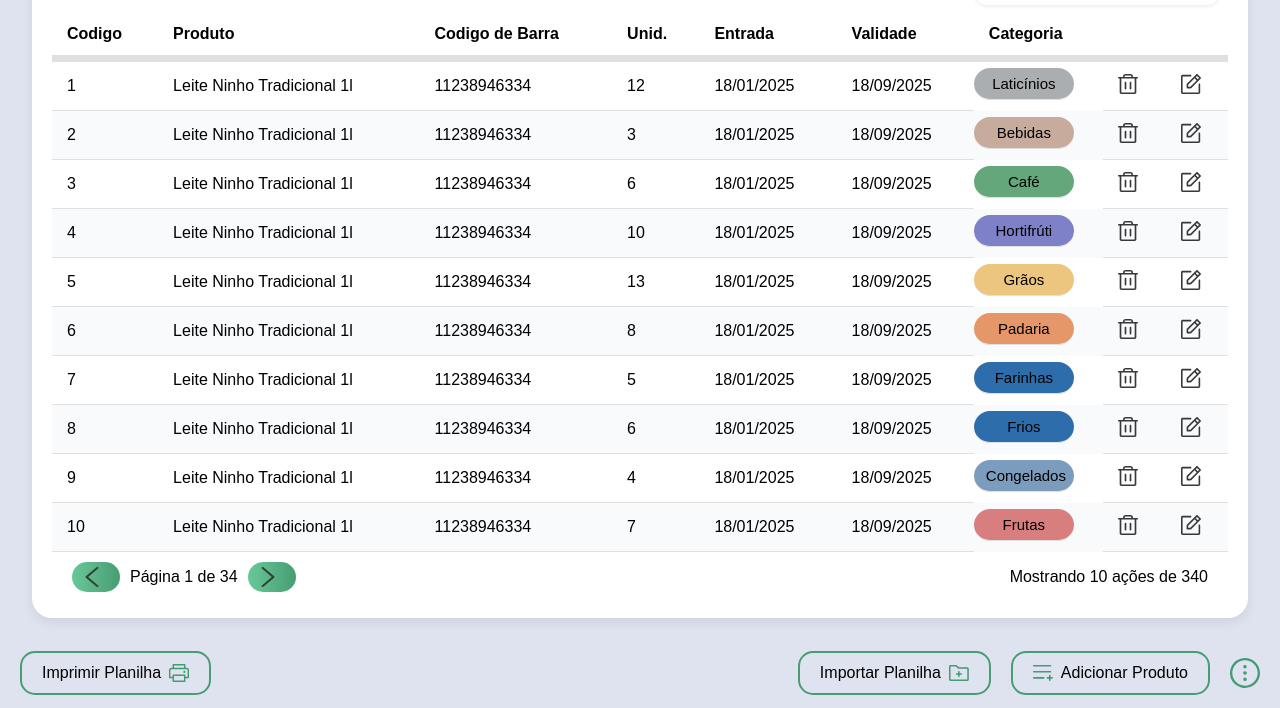
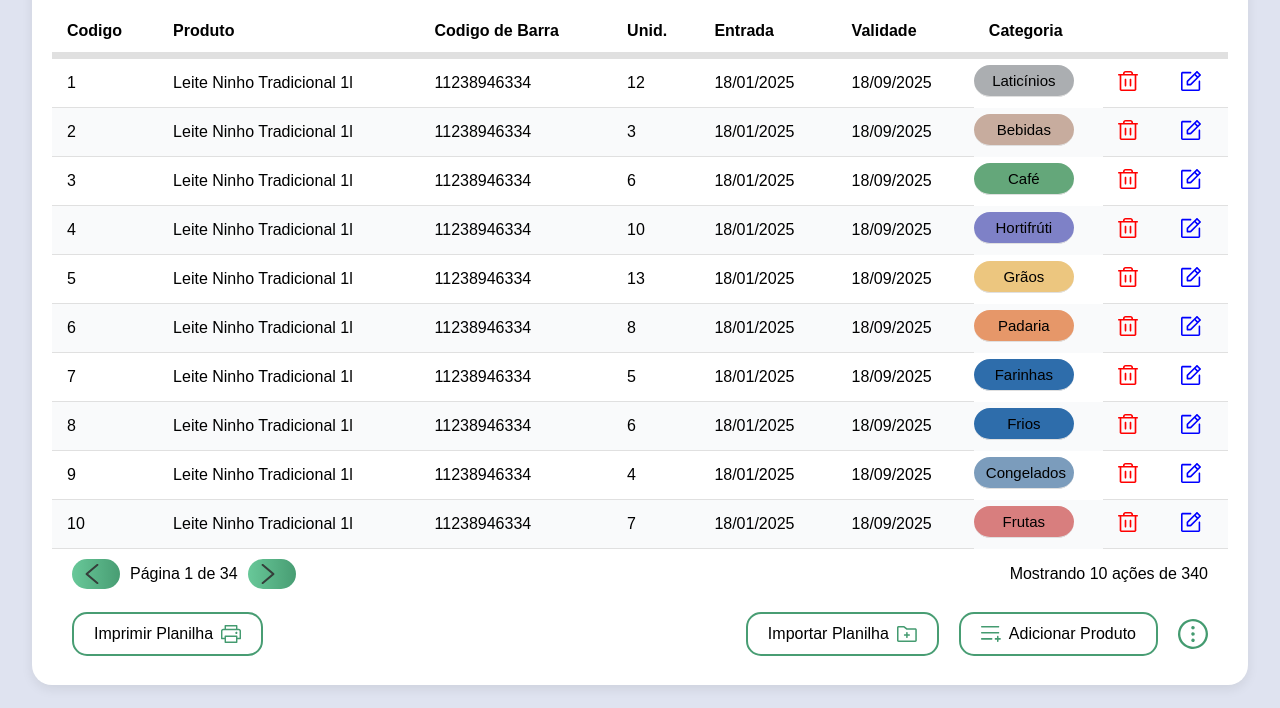
Before and after one commit to EmilySouza22/StockLog, a plain HTML site: page src/pages/Products/index.html in a window 1280 px wide. Shown: the part 253-961 px from the top of the page. Drawn offline with Linux system fonts and the light colour scheme.

Commit message:
Finalização da página de produtos com filtros, tabela de dados e botões de ação organizados. Código revisado e estruturado para facilitar manutenção e leitura.

```diff
--- a/src/pages/Products/index.html
+++ b/src/pages/Products/index.html
@@ -5,6 +5,7 @@
     <meta charset="UTF-8">
     <meta name="viewport" content="width=device-width, initial-scale=1.0">
     <title>Produtos</title>
+    <link rel="icon" href="../../assets/imgs/products/img/logo.svg" type="imagem/svg">
     <link rel="stylesheet" href="style.css">
 </head>
 
@@ -31,7 +32,7 @@
         </div>
 
         <div class="bloco-tabela">
-                <div id=" filtro-btn">
+            <div id="filtro-btn">
                 <p id="produtos">Produtos</p>
                 <div class="filter">
                     <div class="grupo-filtro">
@@ -39,7 +40,6 @@
                             <img src="../../assets/imgs/products/icon/filtro.svg" alt="icon de filtro" id="icon-filtro">
                             Filtrar por:
                         </label>
-
                         <select id="select-btn">
                             <option value="">Nenhum</option>
                             <option value="data">Data</option>
@@ -74,9 +74,9 @@
                         <td>18/01/2025</td>
                         <td>18/09/2025</td>
                         <td class="tag-categoria" id="color-laticinios">Laticínios</td>
-                        <td><img src="../../assets/imgs/products/icon/lixeira.svg" alt="" class="icons-tabela">
+                        <td><img src="../../assets/imgs/products/icon/icon-lixeira.svg" alt="" class="icons-tabela">
                         </td>
-                        <td><img src="../../assets/imgs/products/icon/editar.svg" alt="" class="icons-tabela">
+                        <td><img src="../../assets/imgs/products/icon/icon-editar.svg" alt="" class="icons-tabela" id="icon-editar">
                         </td>
                     </tr>
                     <tr>
@@ -87,9 +87,9 @@
                         <td>18/01/2025</td>
                         <td>18/09/2025</td>
                         <td class="tag-categoria" id="color-bebidas">Bebidas</td>
-                        <td><img src="../../assets/imgs/products/icon/lixeira.svg" alt="" class="icons-tabela">
+                        <td><img src="../../assets/imgs/products/icon/icon-lixeira.svg" alt="" class="icons-tabela">
                         </td>
-                        <td><img src="../../assets/imgs/products/icon/editar.svg" alt="" class="icons-tabela">
+                        <td><img src="../../assets/imgs/products/icon/icon-editar.svg" alt="" class="icons-tabela">
                         </td>
                     </tr>
                     <tr>
@@ -100,9 +100,9 @@
                         <td>18/01/2025</td>
                         <td>18/09/2025</td>
                         <td class="tag-categoria" id="color-cafe">Café</td>
-                        <td><img src="../../assets/imgs/products/icon/lixeira.svg" alt="" class="icons-tabela">
+                        <td><img src="../../assets/imgs/products/icon/icon-lixeira.svg" alt="" class="icons-tabela">
                         </td>
-                        <td><img src="../../assets/imgs/products/icon/editar.svg" alt="" class="icons-tabela">
+                        <td><img src="../../assets/imgs/products/icon/icon-editar.svg" alt="" class="icons-tabela">
                         </td>
                     </tr>
                     <tr>
@@ -113,9 +113,9 @@
                         <td>18/01/2025</td>
                         <td>18/09/2025</td>
                         <td class="tag-categoria" id="color-hortifruti">Hortifrúti</td>
-                        <td><img src="../../assets/imgs/products/icon/lixeira.svg" alt="" class="icons-tabela">
+                        <td><img src="../../assets/imgs/products/icon/icon-lixeira.svg" alt="" class="icons-tabela">
                         </td>
-                        <td><img src="../../assets/imgs/products/icon/editar.svg" alt="" class="icons-tabela">
+                        <td><img src="../../assets/imgs/products/icon/icon-editar.svg" alt="" class="icons-tabela">
                         </td>
                     </tr>
                     <tr>
@@ -126,9 +126,9 @@
                         <td>18/01/2025</td>
                         <td>18/09/2025</td>
                         <td class="tag-categoria" id="color-graos">Grãos</td>
-                        <td><img src="../../assets/imgs/products/icon/lixeira.svg" alt="" class="icons-tabela">
+                        <td><img src="../../assets/imgs/products/icon/icon-lixeira.svg" alt="" class="icons-tabela">
                         </td>
-                        <td><img src="../../assets/imgs/products/icon/editar.svg" alt="" class="icons-tabela">
+                        <td><img src="../../assets/imgs/products/icon/icon-editar.svg" alt="" class="icons-tabela">
                         </td>
                     </tr>
                     <tr>
@@ -139,9 +139,9 @@
                         <td>18/01/2025</td>
                         <td>18/09/2025</td>
                         <td class="tag-categoria" id="color-padaria">Padaria</td>
-                        <td><img src="../../assets/imgs/products/icon/lixeira.svg" alt="" class="icons-tabela">
+                        <td><img src="../../assets/imgs/products/icon/icon-lixeira.svg" alt="" class="icons-tabela">
                         </td>
-                        <td><img src="../../assets/imgs/products/icon/editar.svg" alt="" class="icons-tabela">
+                        <td><img src="../../assets/imgs/products/icon/icon-editar.svg" alt="" class="icons-tabela">
                         </td>
                     </tr>
                     <tr>
@@ -152,9 +152,9 @@
                         <td>18/01/2025</td>
                         <td>18/09/2025</td>
                         <td class="tag-categoria" id="color-farinhas">Farinhas</td>
-                        <td><img src="../../assets/imgs/products/icon/lixeira.svg" alt="" class="icons-tabela">
+                        <td><img src="../../assets/imgs/products/icon/icon-lixeira.svg" alt="" class="icons-tabela">
                         </td>
-                        <td><img src="../../assets/imgs/products/icon/editar.svg" alt="" class="icons-tabela">
+                        <td><img src="../../assets/imgs/products/icon/icon-editar.svg" alt="" class="icons-tabela">
                         </td>
                     </tr>
                     <tr>
@@ -165,9 +165,9 @@
                         <td>18/01/2025</td>
                         <td>18/09/2025</td>
                         <td class="tag-categoria" id="color-frios">Frios</td>
-                        <td><img src="../../assets/imgs/products/icon/lixeira.svg" alt="" class="icons-tabela">
+                        <td><img src="../../assets/imgs/products/icon/icon-lixeira.svg" alt="" class="icons-tabela">
                         </td>
-                        <td><img src="../../assets/imgs/products/icon/editar.svg" alt="" class="icons-tabela">
+                        <td><img src="../../assets/imgs/products/icon/icon-editar.svg" alt="" class="icons-tabela">
                         </td>
                     </tr>
                     <tr>
@@ -178,9 +178,9 @@
                         <td>18/01/2025</td>
                         <td>18/09/2025</td>
                         <td class="tag-categoria" id="color-congelados">Congelados</td>
-                        <td><img src="../../assets/imgs/products/icon/lixeira.svg" alt="" class="icons-tabela">
+                        <td><img src="../../assets/imgs/products/icon/icon-lixeira.svg" alt="" class="icons-tabela">
                         </td>
-                        <td><img src="../../assets/imgs/products/icon/editar.svg" alt="" class="icons-tabela">
+                        <td><img src="../../assets/imgs/products/icon/icon-editar.svg" alt="" class="icons-tabela">
                         </td>
                     </tr>
                     <tr>
@@ -191,9 +191,9 @@
                         <td>18/01/2025</td>
                         <td>18/09/2025</td>
                         <td class="tag-categoria" id="color-frutas">Frutas</td>
-                        <td><img src="../../assets/imgs/products/icon/lixeira.svg" alt="" class="icons-tabela">
+                        <td><img src="../../assets/imgs/products/icon/icon-lixeira.svg" alt="" class="icons-tabela">
                         </td>
-                        <td><img src="../../assets/imgs/products/icon/editar.svg" alt="" class="icons-tabela">
+                        <td><img src="../../assets/imgs/products/icon/icon-editar.svg" alt="" class="icons-tabela">
                         </td>
                     </tr>
                 </tbody>
@@ -201,36 +201,38 @@
 
             <div class="footer" id="footer-geral">
                 <div class="pagination">
-                <button class="bnt-footer" id="bnt-pag-voltar"><img src="../../assets/imgs/products/icon/seta-2.svg"
-                        alt=""></button>
+                    <button class="bnt-footer" id="bnt-pag-voltar">
+                        <img src="../../assets/imgs/products/icon/seta-2.svg" alt="">
+                    </button>
                     <div class="pag-footer">Página 1 de 34</div>
-                <button class="bnt-footer" id="bnt-pag-proximo"><img src="../../assets/imgs/products/icon/seta.svg"
-                        alt=""></button>
+                    <button class="bnt-footer" id="bnt-pag-proximo">
+                        <img src="../../assets/imgs/products/icon/seta.svg" alt="">
+                    </button>
                 </div>
                 <div id="footer-acoes">Mostrando 10 ações de 340</div>
             </div>
-        </div>
-
-
 
             <div class="icons-footer" id="icons">
                 <div>
-                <button id="btn-imprimir">Imprimir Planilha <img src="../../assets/imgs/products/icon/impressora.svg"
-                        alt=""></button>
+                    <button id="btn-imprimir">
+                        Imprimir Planilha <img src="../../assets/imgs/products/icon/impressora.svg" alt="">
+                    </button>
                 </div>
                 <div class="icons-right">
                     <div class="btn-footer-planilha">
-                    <button id="btn-planilha">Importar Planilha <img src="../../assets/imgs/products/icon/planilha.svg"
-                            alt=""></button>
+                        <button id="btn-planilha">
+                            Importar Planilha <img src="../../assets/imgs/products/icon/planilha.svg" alt="">
+                        </button>
                     </div>
                     <div class="btn-footer-planilha">
-                    <button id="btn-produto"><img src="../../assets/imgs/products/icon/adicionar.svg" alt="">
-                        Adicionar
-                        Produto</button>
+                        <button id="btn-produto">
+                            <img src="../../assets/imgs/products/icon/adicionar.svg" alt=""> Adicionar Produto
+                        </button>
                     </div>
                     <div>
-                    <button id="btn-botao-mais"><img src="../../assets/imgs/products/icon/botao-mais-opiçoes.svg"
-                            alt=""></button>
+                        <button id="btn-botao-mais">
+                            <img src="../../assets/imgs/products/icon/botao-mais-opiçoes.svg" alt="">
+                        </button>
                     </div>
                 </div>
             </div>
--- a/src/pages/Products/style.css
+++ b/src/pages/Products/style.css
@@ -236,6 +236,7 @@
   object-fit: contain;
 }
 
+
 thead th {
   padding: 12px 15px;
   border-bottom: 7px solid #e0e0e0;
@@ -251,6 +252,10 @@
 
 tbody tr:nth-child(even) {
   background-color: #f9fafb;
+}
+
+#linha-dois-color{
+  background-color: gray;
 }
 
 #color-laticinios{
@@ -456,7 +461,7 @@
   justify-content: space-between;
   align-items: center;
   padding: 10px 20px;
-  background-color: #dfe3f0;
+  background-color: white;
   position: sticky;
   bottom: 0;
   z-index: 10;
@@ -479,7 +484,7 @@
 #btn-imprimir{
   border: 2px solid #489d73;
   border-radius: 15px;
-  background-color: #dfe3f0;
+  background-color: white;
   padding: 10px 20px;
   display: flex;
   align-items: center;
@@ -497,7 +502,7 @@
 #btn-planilha {
   border: 2px solid #489d73;
   border-radius: 15px;
-  background-color: #dfe3f0;
+  background-color: white;
   padding: 10px 20px;
   display: flex;             /* para alinhar texto e imagem lado a lado */
   align-items: center;
@@ -514,7 +519,7 @@
 #btn-produto{
   border: 2px solid #489d73;
   border-radius: 15px;
-  background-color: #dfe3f0;
+  background-color: white;
   padding: 10px 20px;
   display: flex;
   align-items: center;
@@ -529,9 +534,9 @@
 }
 
 #btn-botao-mais{
-  background-color: #dfe3f0;
-  border: #dfe3f0;
-  border-radius: 1px solid #dfe3f0;
+  background-color: white;
+  border: white;
+  border-radius: 1px solid white;
 }
 
 #btn-botao-mais img{
```
Also changed, not shown: src/assets/imgs/products/icon/editar.svg (deleted), src/assets/imgs/products/icon/icon-editar.svg (added), src/assets/imgs/products/icon/icon-lixeira.svg (added), src/assets/imgs/products/icon/lixeira.svg (deleted). Lines whose indentation alone changed are shown as unchanged.
